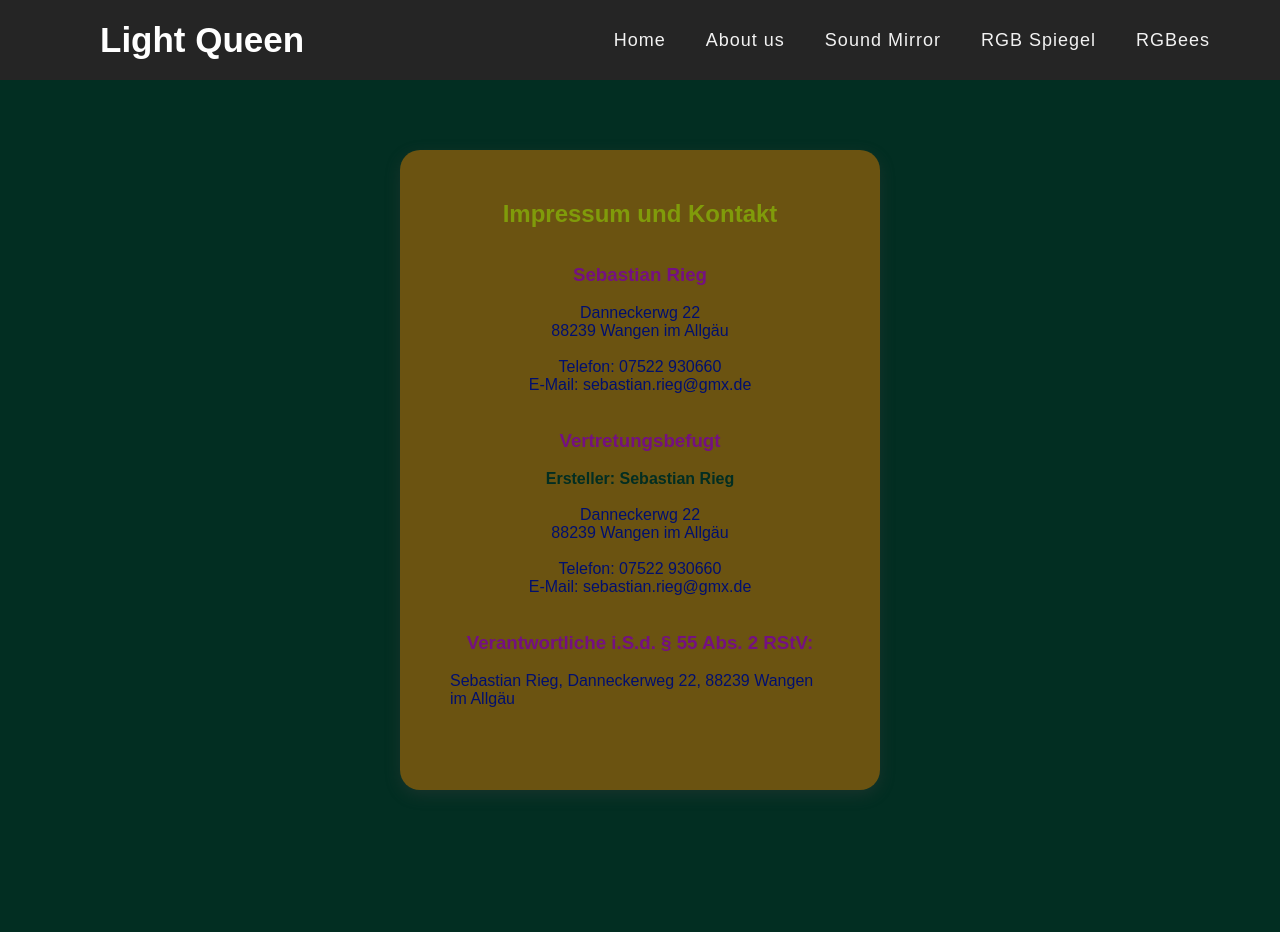
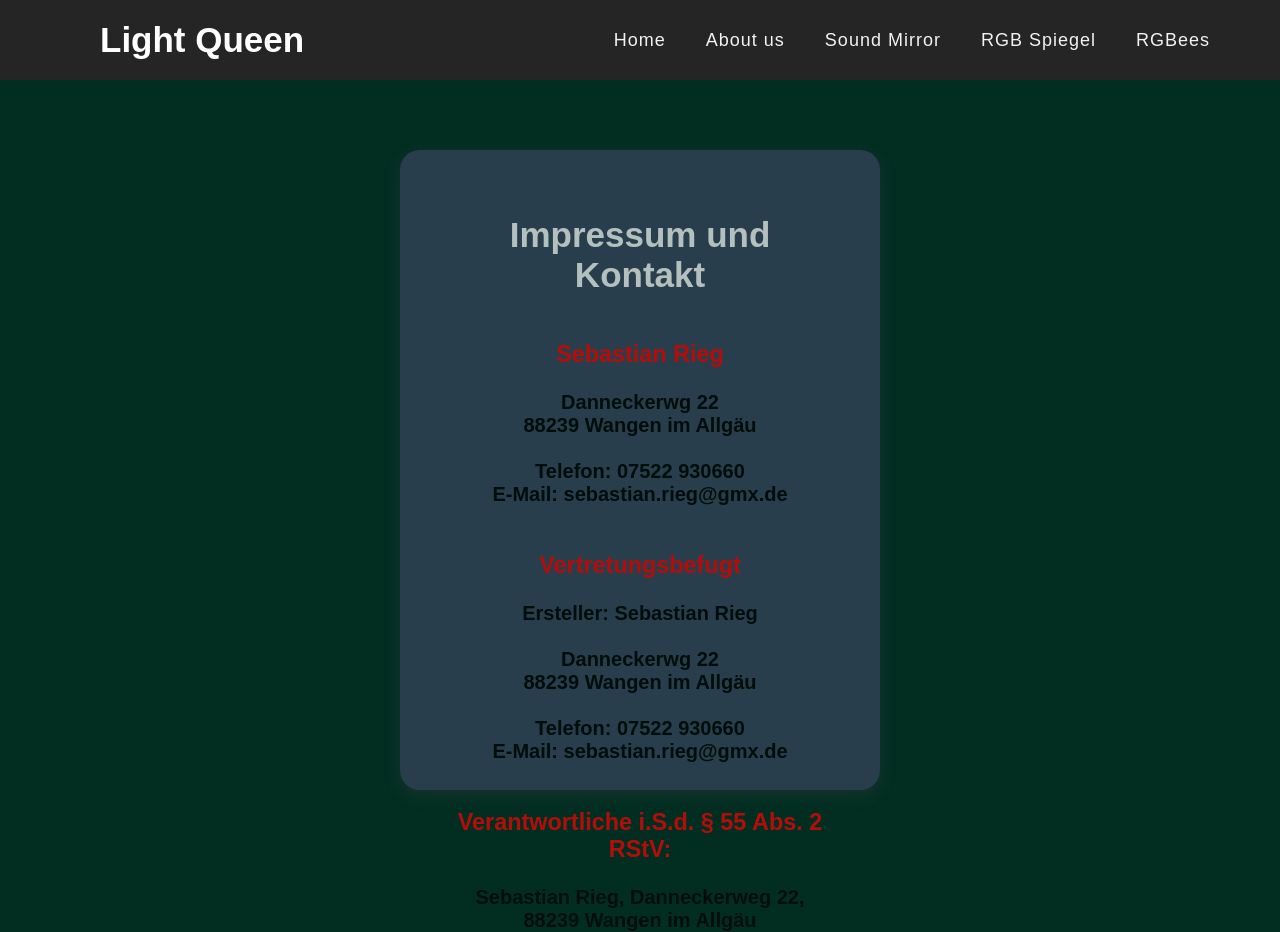
Before and after one commit to sebaschtian/sebaschtian, a PHP site: page /impressum.html in a window 1280 px wide. Before the commit the page ends 793 px from the top, so only its background shows below. Run offline with PHP 8.4, Linux system fonts and the light colour scheme.

Commit message:
Projekt Website 07.02.2023

```diff
--- a/Projekt_Webseite/Styles/format.css
+++ b/Projekt_Webseite/Styles/format.css
@@ -28,30 +28,42 @@ body {
   color: #04AA6D;
 }
 /*Impressum seite */
+.Impress {
+  background-color: linear-gradient(to right,rgb(102, 165, 0), rgb(255, 133, 3));
+}
 .Impressum {
   position: relative;
   box-align: center;
   max-width: 1300px;
   margin: 70px 400px 30px 400px;
   padding: 50px;
-  background: rgba(214, 122, 0, 0.705);
+  background: #3a4660;
   opacity: 0.7;
   box-shadow: 0 5px 15px rgba(63, 62, 62, 0.5);
   border-radius: 20px;
   flex-direction: column;
   height: 80vh;
 }
+.Impressum .Kontakt {
+  position: relative;
+  margin-top: 15px;
+  text-align: center;
+  font-weight: bold;
+  font-size: 20px;
+}
+
 .Impressum h2 {
-  color: #b6ca00;
+  color:white;
+  font-size: 35px;
 }
+
 .Impressum h3 {
-  color: #a504aa;
+  color: #ff0000;
 }
-.Impressum h4 {
-  color:  rgb(2, 46, 34);
-}
-.Impressum p{
+
+.Impressum p h4{
   color: rgb(0, 2, 143);
+
 }
 .blackbox {
   background-color: #212121;
@@ -356,7 +368,7 @@ article .Uebers_Produkt table .head2{
 }
 .Andere_Produkte .unordered li {
   display: inline;
-  float:left;
+  float: left;
   width: 300px;
   list-style-type: none;
   padding: 10px;
--- a/Projekt_Webseite/impressum.html
+++ b/Projekt_Webseite/impressum.html
@@ -8,6 +8,7 @@
     <title>Impressum</title>
 </head>
 <body>
+    <div class="Impress">
 
         <nav>
             <div class="logo">
@@ -27,6 +28,7 @@
         </nav>
 
         <section class="Impressum">
+            <div class="Kontakt">
                 <h2>Impressum und Kontakt</h2><br><br>
                 <h3>Sebastian Rieg</h3><br>
                     <p>Danneckerwg 22</p>
@@ -43,6 +45,7 @@
                         <p>E-Mail: sebastian.rieg@gmx.de</p><br><br>
                 <h3>Verantwortliche i.S.d. § 55 Abs. 2 RStV:</h3><br>
                     <p>Sebastian Rieg, Danneckerweg 22, 88239 Wangen im Allgäu</p>
+            </div>
         </section>
 
 
@@ -51,6 +54,6 @@
         </footer>
 
 
-
+    </div>
 </body>
 </html>
```
Lines whose indentation alone changed are shown as unchanged.
